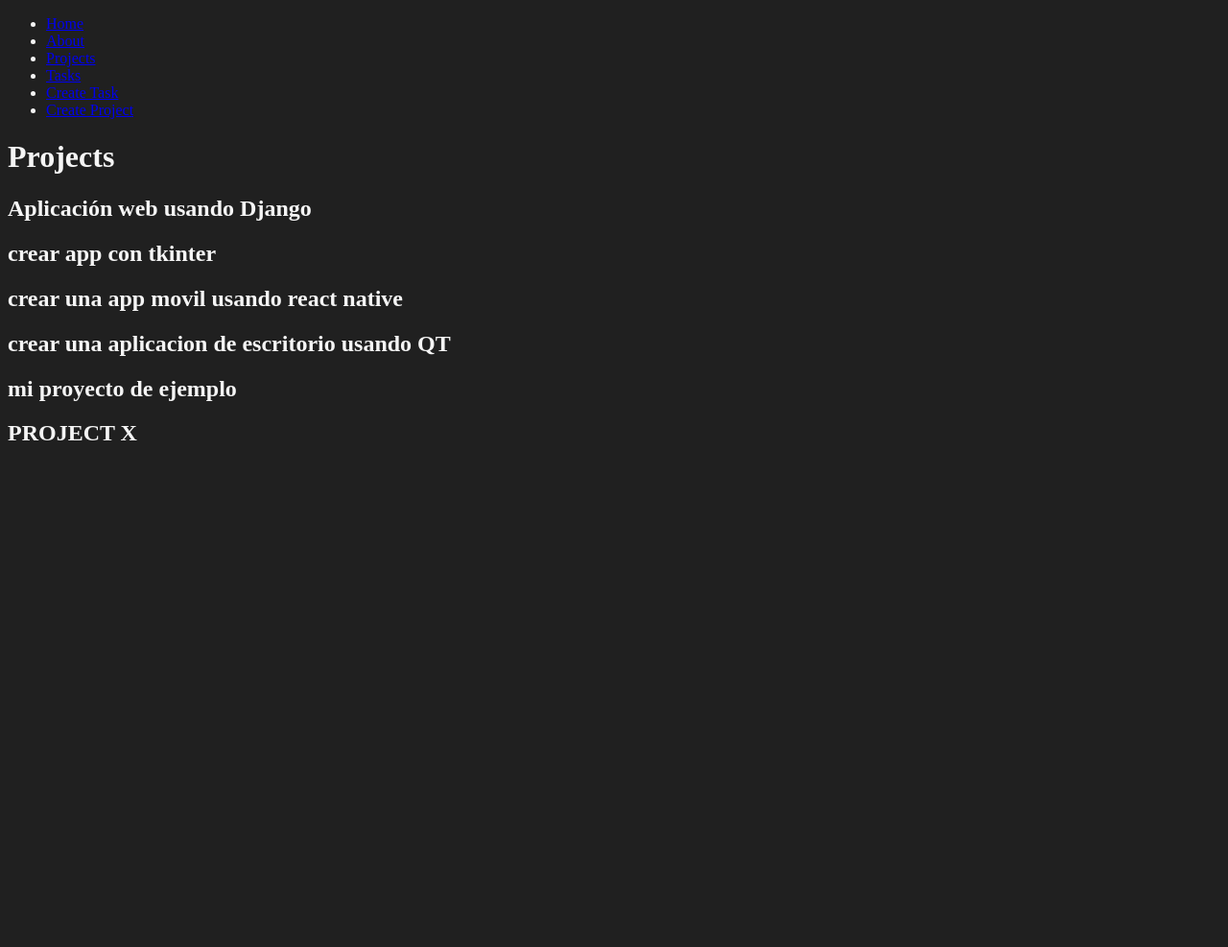
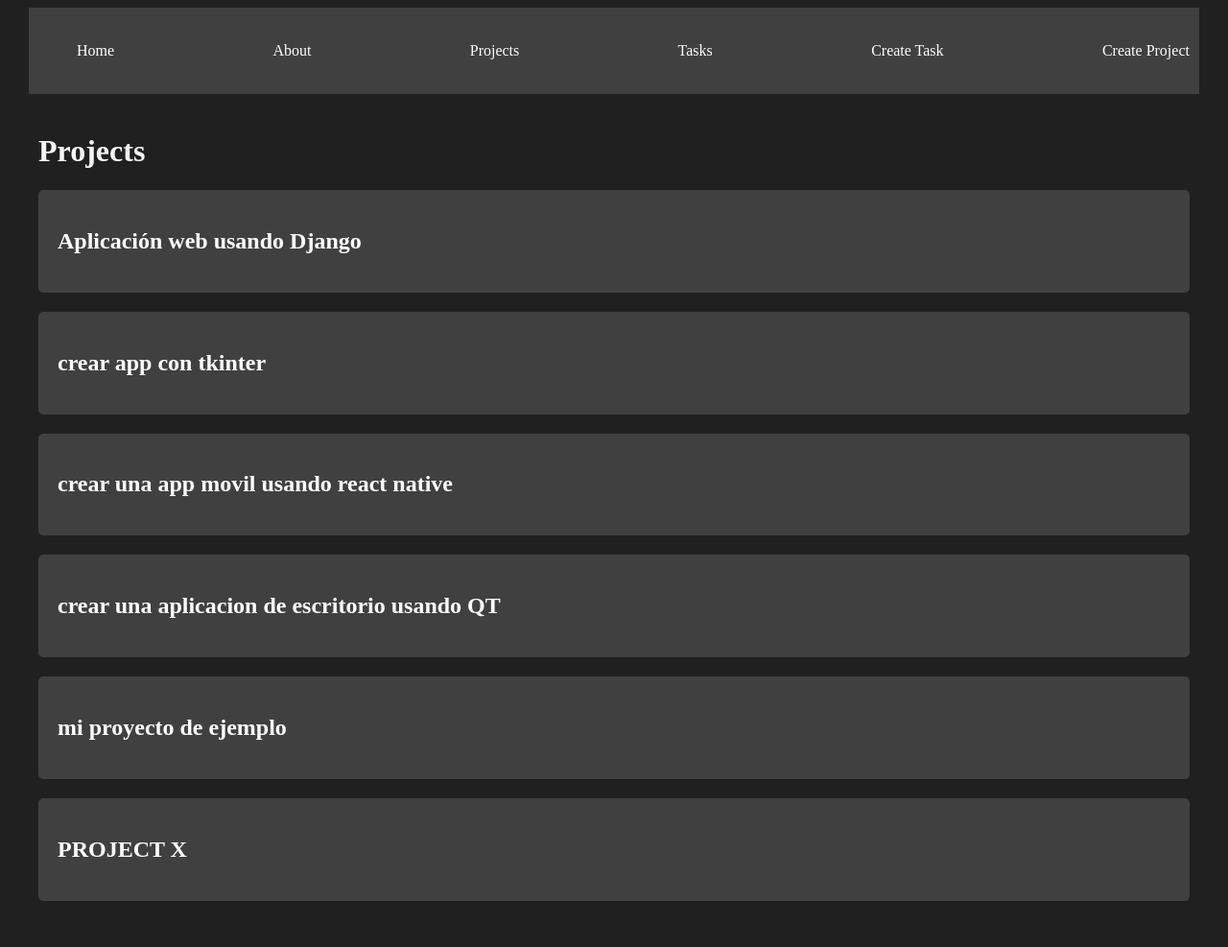
Before and after one commit to JuanjoRestrepo/djangoproject, a Django app: page /projects/ in a window 1280 px wide. Shown: the whole page at 96% size. Before the commit the page ends 459 px from the top, so only its background shows below. Run offline with Django 5.2, Linux system fonts and the light colour scheme; data comes from the database, SQL or seed files in the repository; both versions use the stored data as it was after the commit.

Commit message:
Improved project detail view and template to display project tasks. Added styling to forms and navigation.

```diff
--- a/myapp/static/styles/main.css
+++ b/myapp/static/styles/main.css
@@ -2,3 +2,61 @@ body {
   background-color: #202020;
   color: whitesmoke;
 }
+
+.navbar {
+  background-color: #404040;
+  padding: 5px 0;
+}
+
+.navbar ul {
+  display: flex;
+  justify-content: space-between;
+}
+
+.navbar ul li {
+  list-style: none;
+}
+
+.navbar ul li a {
+  color: white;
+
+  text-decoration: none;
+}
+
+.navbar ul li a:hover {
+  color: aquamarine;
+}
+
+.container {
+  max-width: 1200px;
+  margin: 0 auto;
+  padding: 20px 10px;
+}
+
+.card {
+  background-color: #404040;
+  padding: 20px;
+  border-radius: 5px;
+  margin-bottom: 20px;
+}
+
+.card a {
+  color: white;
+  text-decoration: none;
+}
+
+.card a:visited {
+  color: white;
+}
+
+.card a:hover {
+  color: aquamarine;
+}
+
+
+.input {
+  background: wheat;
+  padding: 10px;
+  text-align: center;
+  display: block;
+}
--- a/myapp/templates/layouts/base.html
+++ b/myapp/templates/layouts/base.html
@@ -9,7 +9,7 @@
     <link rel="stylesheet" href="{% static 'styles/main.css' %}" />
   </head>
   <body>
-    <nav>
+    <nav class="navbar container">
       <ul>
         <li>
           <a href="{% url 'index' %}">Home</a>
@@ -32,6 +32,6 @@
       </ul>
     </nav>
 
-    {% block content %} {% endblock %}
+    <main class="container">{% block content %} {% endblock %}</main>
   </body>
 </html>
--- a/myapp/templates/projects/projects.html
+++ b/myapp/templates/projects/projects.html
@@ -2,7 +2,9 @@
 <h1>Projects</h1>
 
 {% for project in projects %}
-<article>
-  <h2>{{ project.name }}</h2>
+<article class="card">
+  <a href="{% url 'project_detail' project.id %}">
+    <h2>{{ project.name }}</h2>
+  </a>
 </article>
 {% endfor %} {% endblock %}
--- a/myapp/urls.py
+++ b/myapp/urls.py
@@ -1,12 +1,22 @@
 from django.urls import path
 
-from .views import about, create_project, create_task, hello, index, projects, tasks
+from .views import (
+    about,
+    create_project,
+    create_task,
+    hello,
+    index,
+    project_detail,
+    projects,
+    tasks,
+)
 
 urlpatterns = [
     path("", index, name="index"),
     path("about/", about, name="about"),
     path("hello/<str:username>/", hello, name="hello"),
     path("projects/", projects, name="projects"),
+    path("projects/<int:id>/", project_detail, name="project_detail"),
     path("tasks/", tasks, name="tasks"),
     path("create_task/", create_task, name="create_task"),
     path("create_project/", create_project, name="create_project"),
--- a/myapp/views.py
+++ b/myapp/views.py
@@ -1,7 +1,7 @@
 import logging
 
 from django.http import HttpResponse
-from django.shortcuts import redirect, render
+from django.shortcuts import get_object_or_404, redirect, render
 
 from .forms import CreateNewProject, CreateNewTask
 from .models import Project, Task
@@ -58,3 +58,9 @@ def create_project(request):
         Project.objects.create(name=request.POST["name"])
         logger.info("Project created from form submit: %s", request.POST["name"])
         return redirect("projects")
+
+
+def project_detail(request, id):
+    project = get_object_or_404(Project, id=id)
+    tasks = Task.objects.filter(project_id=id)
+    return render(request, "projects/detail.html", {"project": project, "tasks": tasks})
```
Also changed, not shown: myapp/forms.py (+12 -3 lines), myapp/templates/projects/detail.html (added, +7 -0 lines), db.sqlite3.
